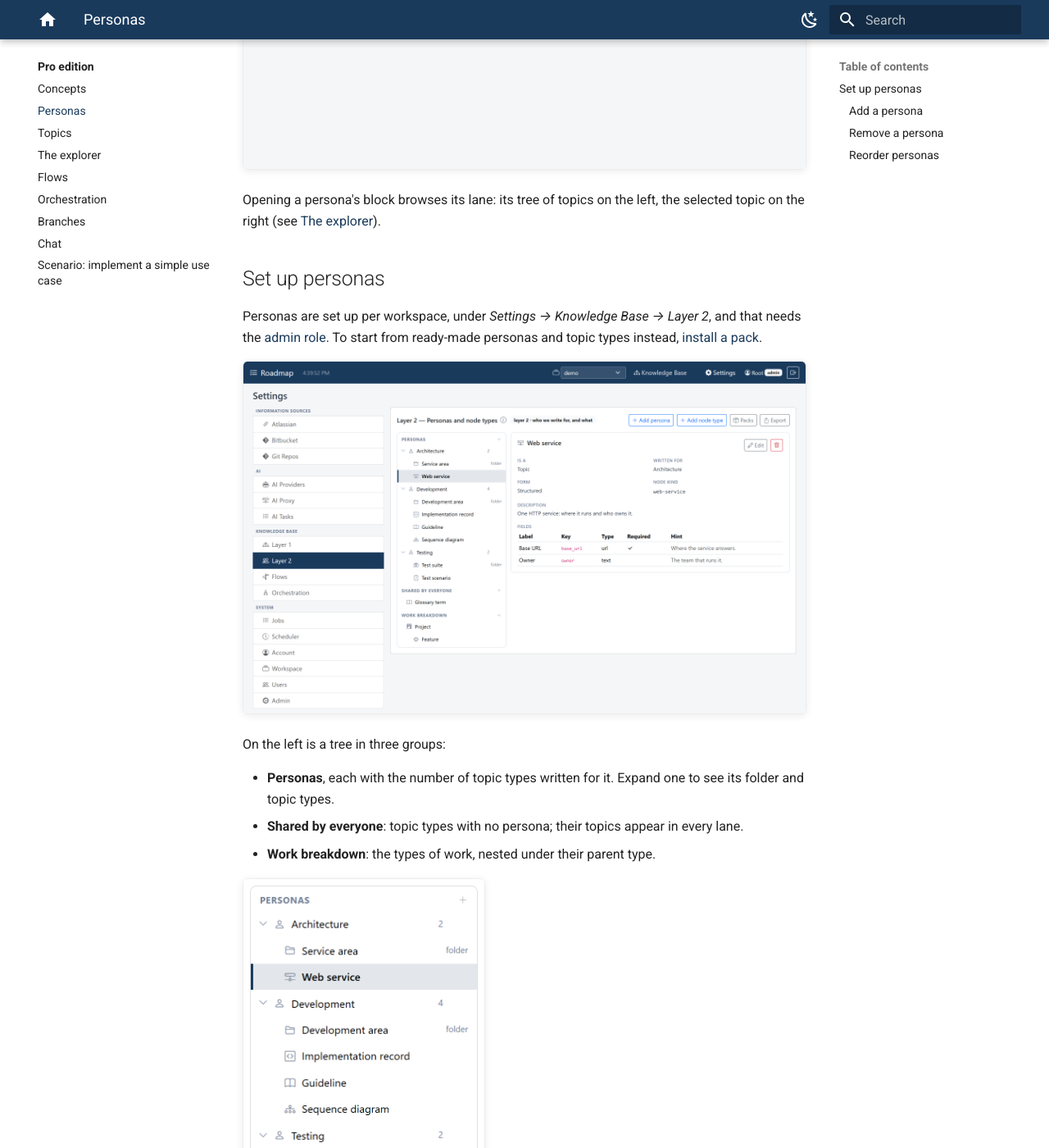
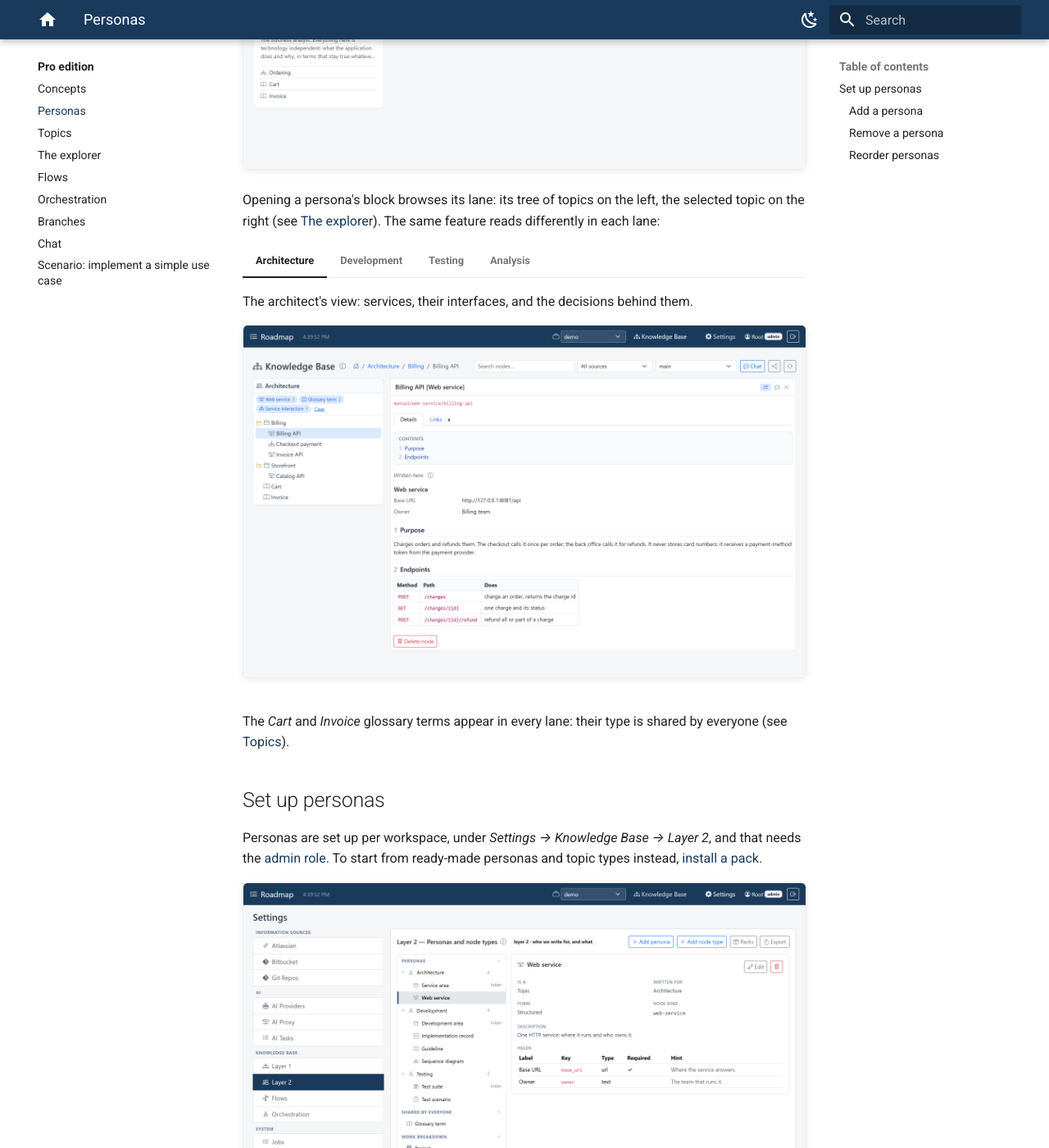
Before and after one commit to roadmap-mcp/roadmap-mcp.github.io, an MkDocs documentation site: the page built from docs/knowledge-base/personas.md, in a window 1280 px wide and 1400 px high, scrolled down 611 px. Shown: the whole window at 82% size. Built offline with MkDocs 1.6.1 and Material for MkDocs 9.7.7, drawn with Linux system fonts in a browser that asks for light colours.

Commit message:
Personas and Topics: persona lanes and example topics as tabs
Claude-Session: https://claude.ai/code/session_01M5AWqYz4eBseoEGpVu3Muj

```diff
--- a/docs/knowledge-base/personas.md
+++ b/docs/knowledge-base/personas.md
@@ -8,10 +8,40 @@ persona gets its own **lane** of [topics](topics.md).
 The Knowledge Base page opens on the lanes: the work breakdown first, then one block
 per persona, with its description and the top of its tree.
 
-![The Knowledge Base portal, with a lane per persona](../images/kb-explorer/explorer-portal.png)
+![The Knowledge Base portal, with a lane per persona](../images/kb-personas/portal.png)
 
 Opening a persona's block browses its lane: its tree of topics on the left, the
-selected topic on the right (see [The explorer](explorer.md)).
+selected topic on the right (see [The explorer](explorer.md)). The same feature
+reads differently in each lane:
+
+=== "Architecture"
+
+    The architect's view: services, their interfaces, and the decisions behind them.
+
+    ![The Architecture lane, with the Billing API web service](../images/kb-personas/persona-lane-architecture.png)
+
+=== "Development"
+
+    The developer building the application: modules, guidelines, implementation
+    records.
+
+    ![The Development lane, with the Error responses guideline](../images/kb-personas/persona-lane-development.png)
+
+=== "Testing"
+
+    The tester: test suites and the test scenarios in them.
+
+    ![The Testing lane, with a test scenario](../images/kb-personas/persona-lane-testing.png)
+
+=== "Analysis"
+
+    The business analyst: what the application does, in terms that stay true
+    whatever it's built with. Use cases, screens and screen flows.
+
+    ![The Analysis lane, with the Place an order use case](../images/kb-personas/persona-lane-analysis.png)
+
+The *Cart* and *Invoice* glossary terms appear in every lane: their type is shared
+by everyone (see [Topics](topics.md#topic-types)).
 
 ## Set up personas
 
```
Also changed, not shown: docs/knowledge-base/index.md (+1 -1 lines), docs/knowledge-base/topics.md (+57 -5 lines), docs/images/kb-personas/persona-lane-analysis.png (added), docs/images/kb-personas/persona-lane-architecture.png (added), docs/images/kb-personas/persona-lane-development.png (added), docs/images/kb-personas/persona-lane-testing.png (added), docs/images/kb-personas/portal.png (added), docs/images/kb-topics/diagram-details.png (added), docs/images/kb-topics/links-details.png (added), docs/images/kb-topics/shared-details.png (added), docs/images/kb-topics/structured-details.png (added), docs/images/kb-topics/unstructured-details.png (added), docs/images/kb-topics/unstructured-guideline-details.png (added), docs/images/kb-topics/use-case-details.png (added), 3 more files.
